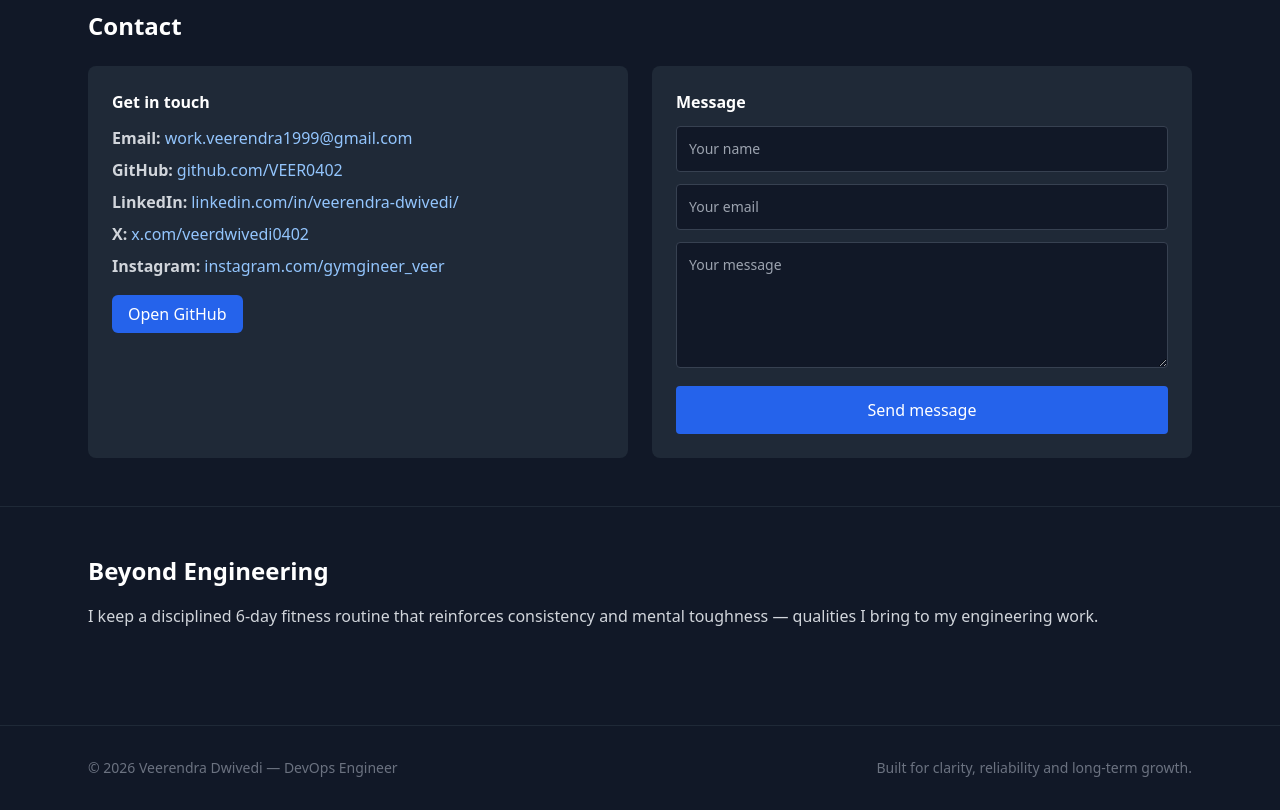
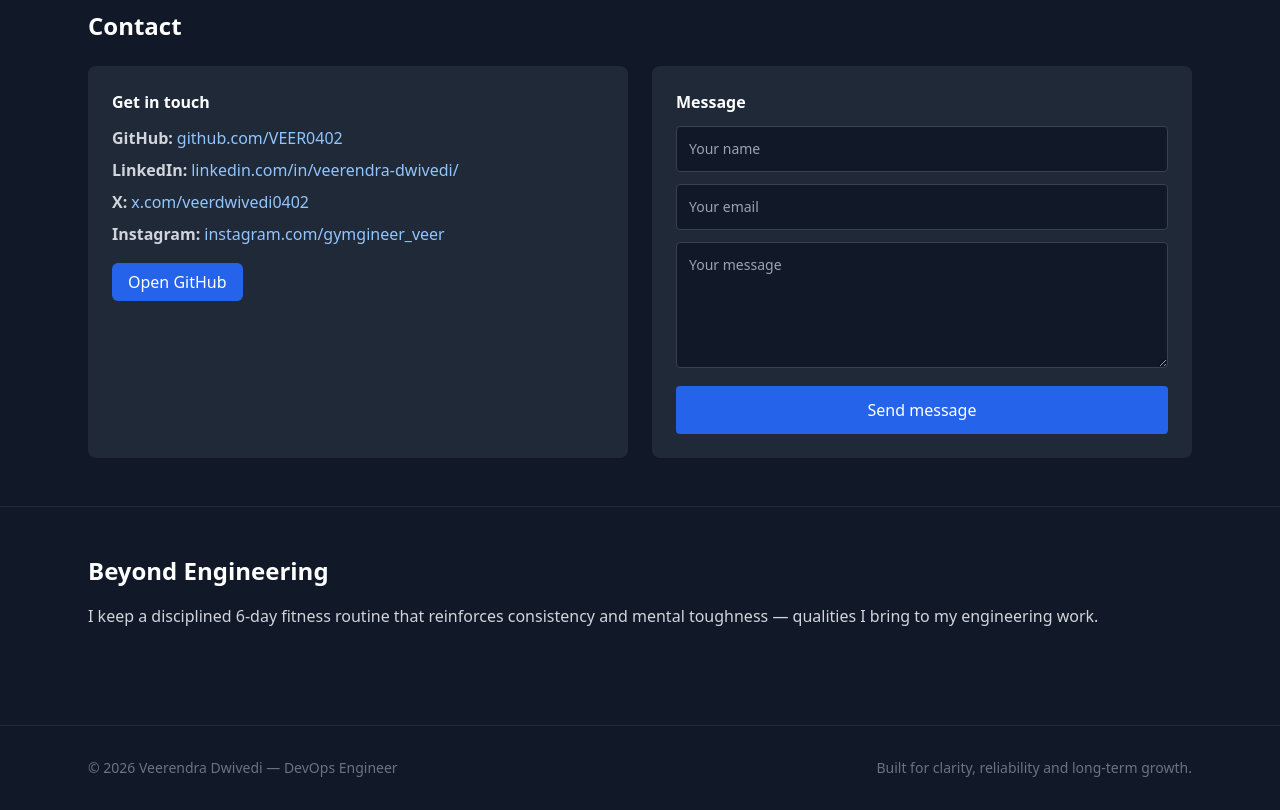
Before and after one commit to VEER0402/veerendra-portfolio, a React (Create React App) app: page / in a window 1280 px wide. Shown: the part 6020-6830 px from the top of the page. Built offline with nearby package versions, Linux system fonts and the light colour scheme.

Commit message:
removed email due to spam

```diff
--- a/src/veerendra_dwivedi_portfolio.jsx
+++ b/src/veerendra_dwivedi_portfolio.jsx
@@ -600,18 +600,6 @@ understanding application deployment and runtime behavior.</li>
     </a>
   </li> */}
 
-<li>
-    <strong>Email:</strong>
-    <a
-      href="mailto:work.veerendra1999@gmail.com"
-      className="text-blue-300 ml-1"
-      target="_blank"
-      rel="noopener noreferrer"
-    >
-      work.veerendra1999@gmail.com
-    </a>
-  </li>
-
   <li>
     <strong>GitHub:</strong>
     <a
```
